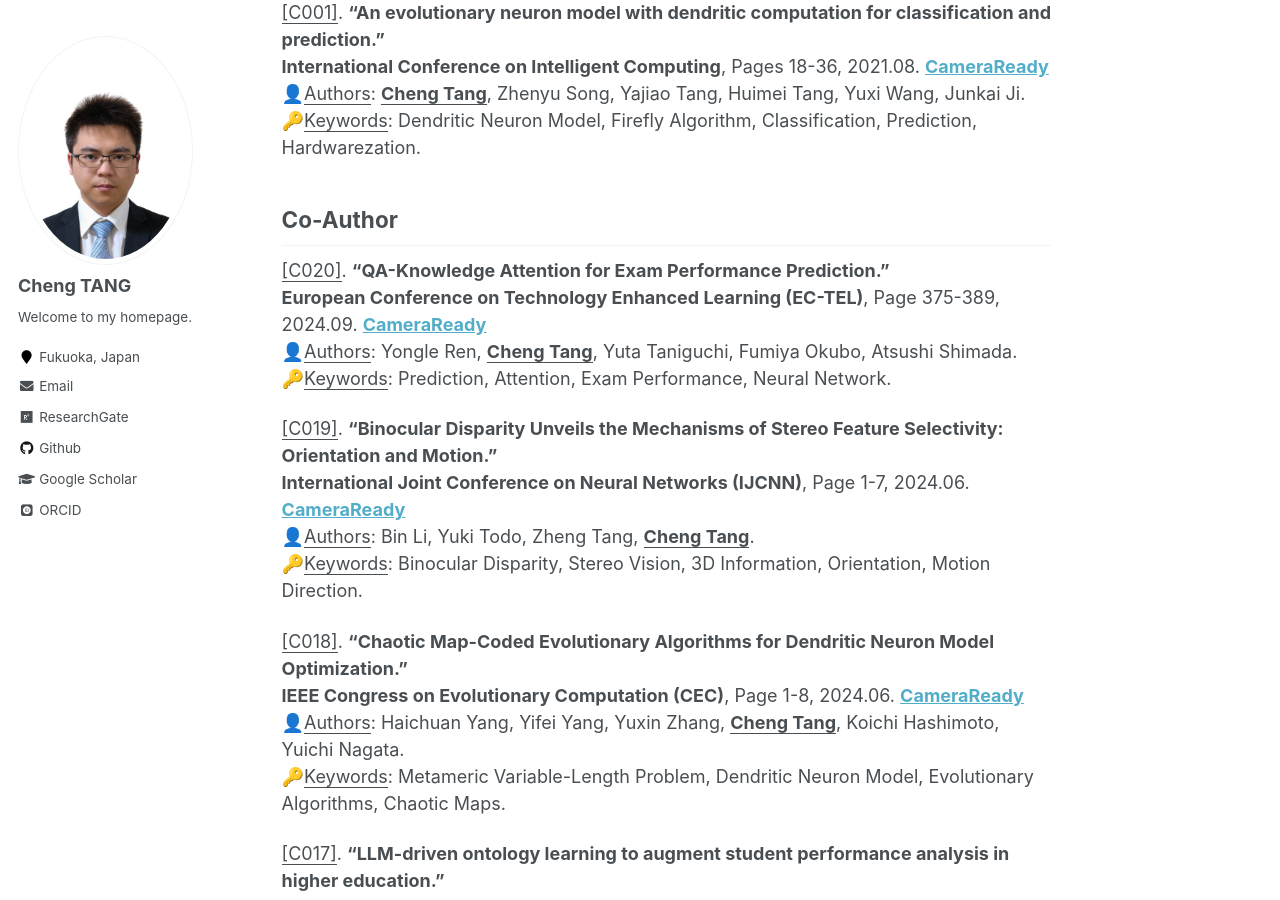
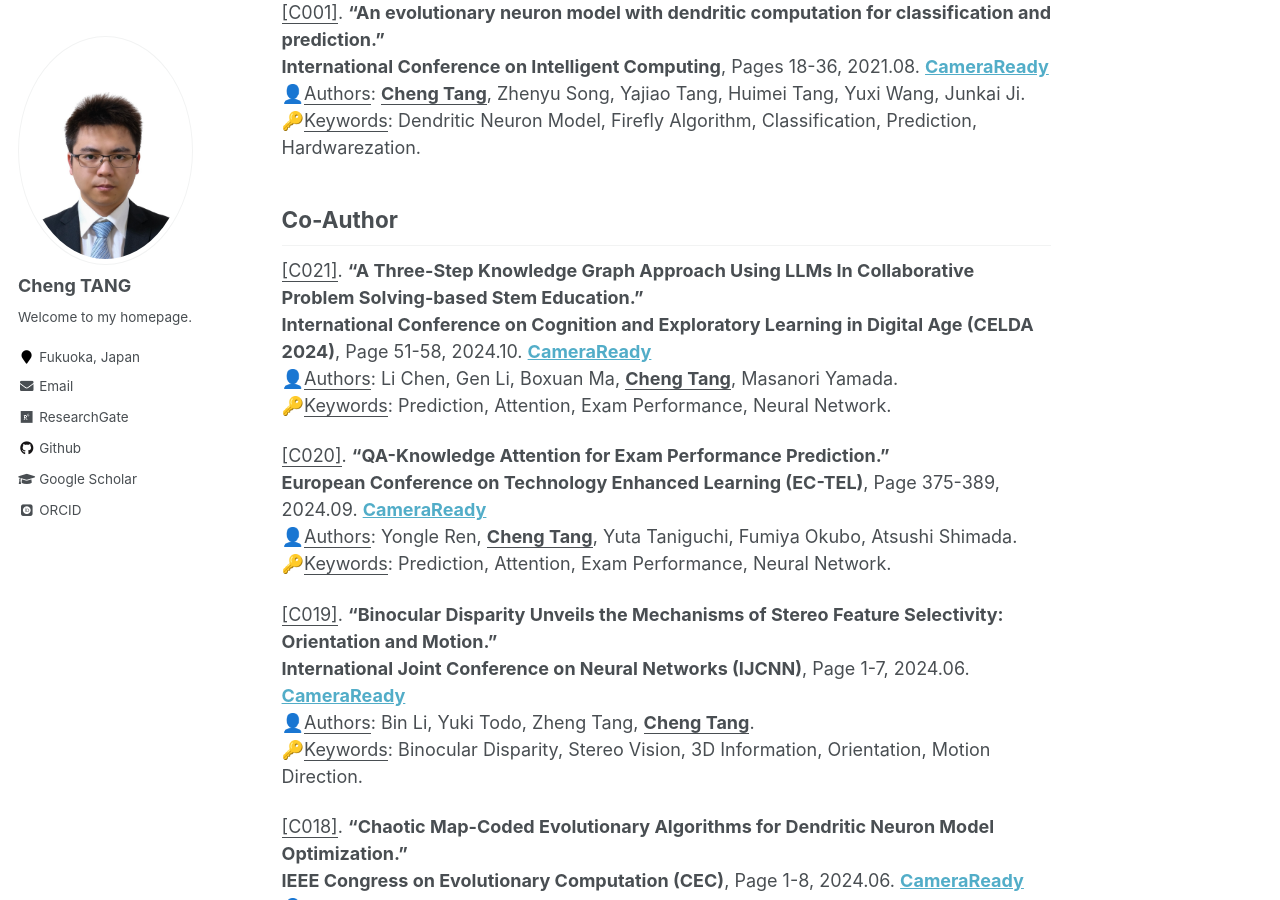
Before and after one commit to ChengTANG-AI/chengtang-ai.github.io, a Jekyll site: the page built from _pages/ConferencePublications.md, in a window 1280 px wide and 900 px high, scrolled down 654 px. Built offline with Jekyll 4.4.1, drawn with Linux system fonts in a browser that asks for light colours; some web fonts are replaced.

Commit message:
Update ConferencePublications.md

```diff
--- a/_pages/ConferencePublications.md
+++ b/_pages/ConferencePublications.md
@@ -30,6 +30,11 @@ First Author
 <h2 id="cau">
 Co-Author
 </h2>
+
+<u>[C021]</u>. **"A Three-Step Knowledge Graph Approach Using LLMs In Collaborative Problem Solving-based Stem Education."**
+**International Conference on Cognition and Exploratory Learning in Digital Age (CELDA 2024)**, Page 51-58, 2024.10. **[CameraReady](http://dx.doi.org/10.1007/978-3-031-72315-5_26)**
+👤<u>Authors</u>: Li Chen, Gen Li, Boxuan Ma, **<u>Cheng Tang</u>**, Masanori Yamada.
+🔑<u>Keywords</u>: Prediction, Attention, Exam Performance, Neural Network.
 
 <u>[C020]</u>. **"QA-Knowledge Attention for Exam Performance Prediction."**
 **European Conference on Technology Enhanced Learning (EC-TEL)**, Page 375-389, 2024.09. **[CameraReady](http://dx.doi.org/10.1007/978-3-031-72315-5_26)**
```
